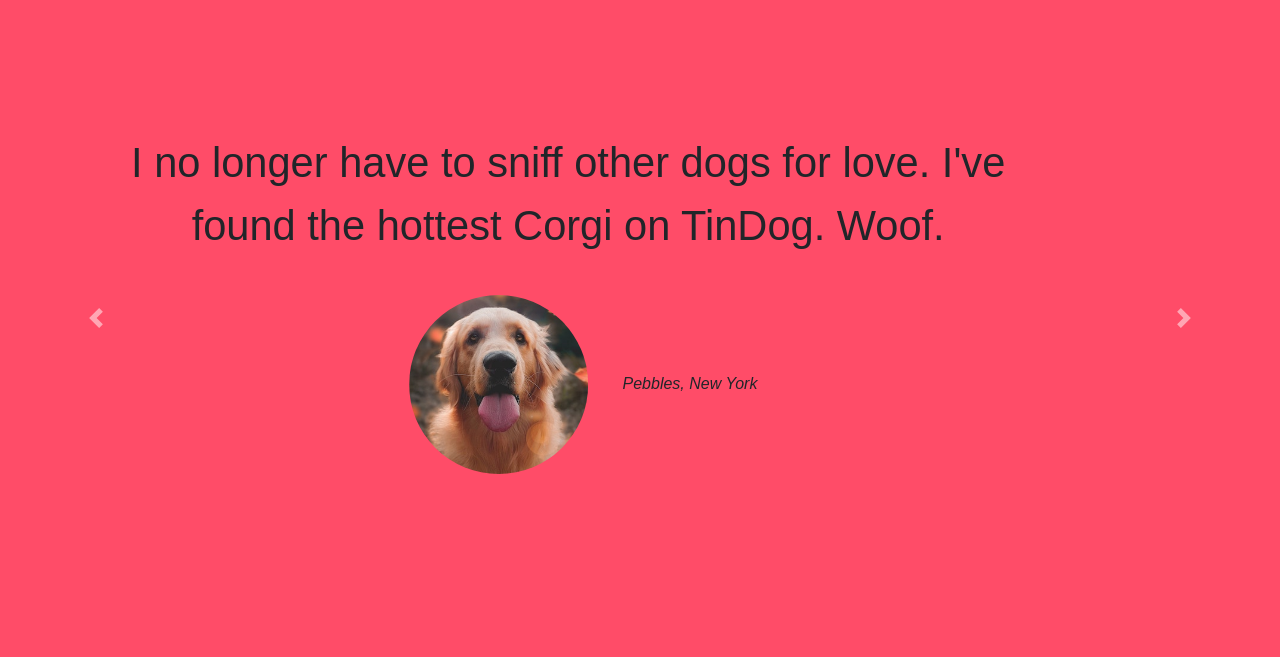
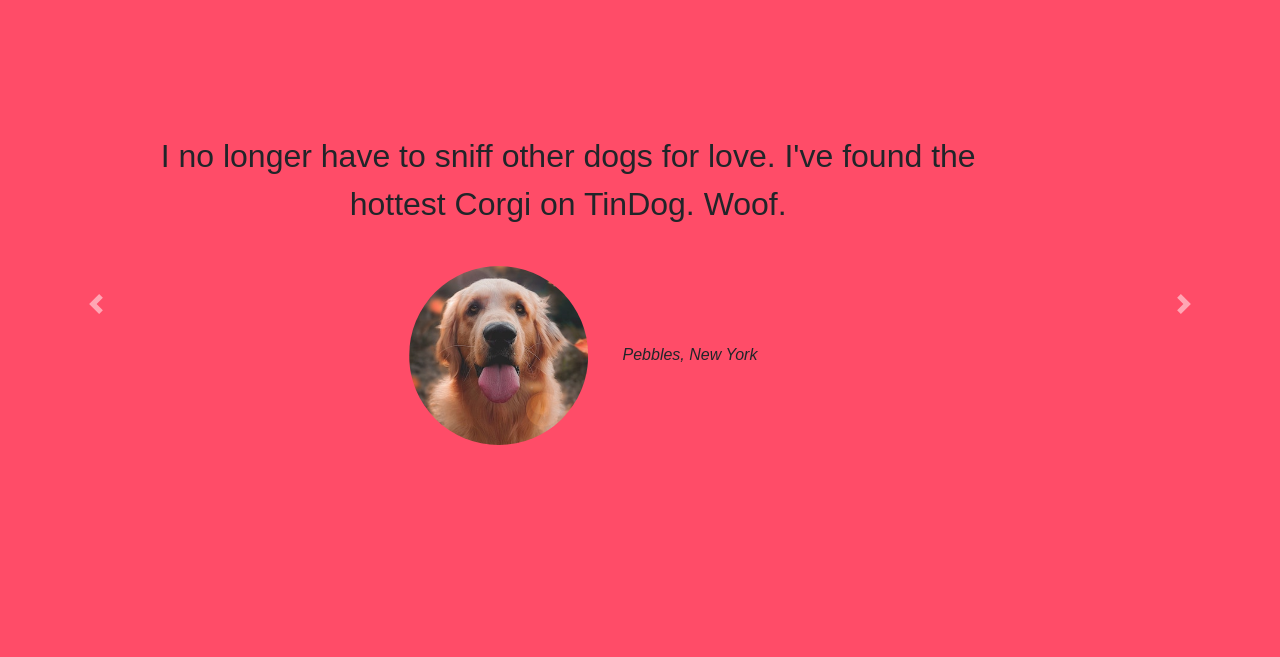
Before and after one commit to sourav1812/bootstrap, a plain HTML site: page index.html in a window 1280 px wide. Shown: the part 1140-1797 px from the top of the page. Drawn offline with nearby package versions, Linux system fonts and the light colour scheme.

Commit message:
Update styles.css

```diff
--- a/css/styles.css
+++ b/css/styles.css
@@ -87,7 +87,7 @@ h1,h2,h3,h4{
   font-family: 'Montserrat-Black', sans-serif;
 }
 .testimonial-text{
-  font-size: 2.6rem;
+  font-size: 2rem;
   line-height: 1.5;
 }
 .testimonial-img{
```
